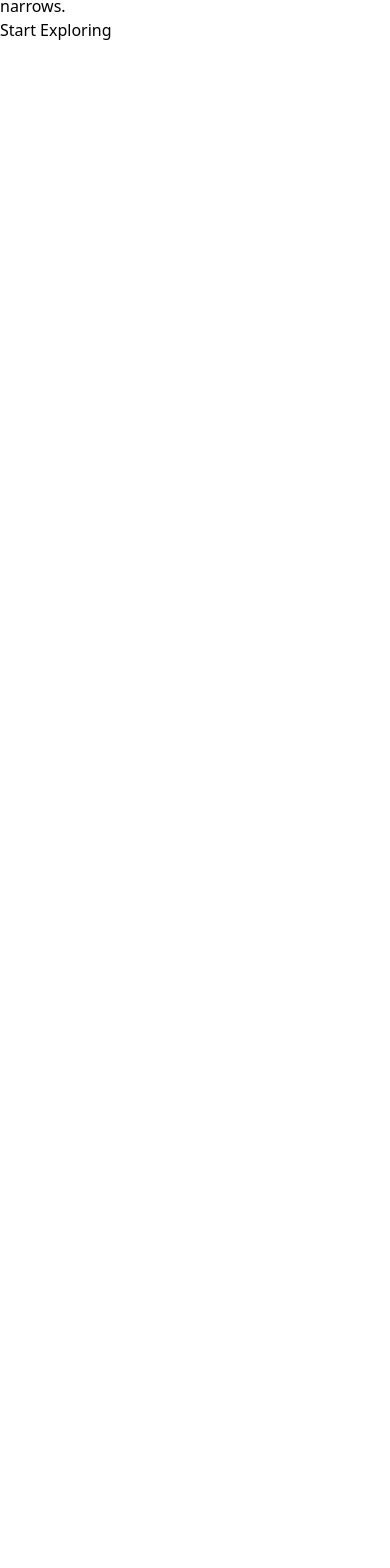
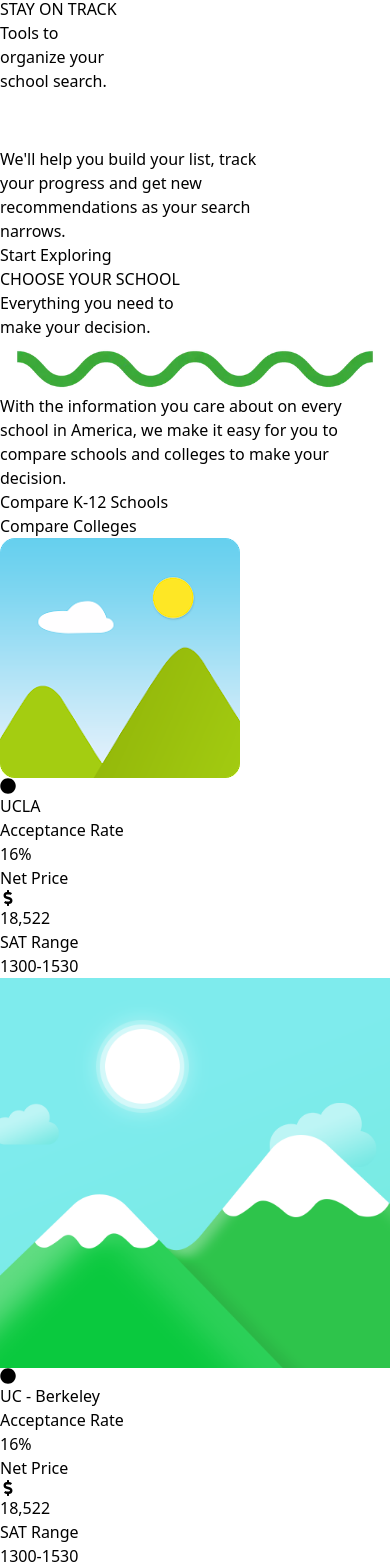
Before and after one commit to OliUllah1/niche, a React (Vite) app: page / in a window 390 px wide. Shown: the part 6960-8528 px from the top of the page. Before the commit the page ends 7002 px from the top, so only its background shows below. Built offline with nearby package versions, Linux system fonts and the light colour scheme.

Commit message:
information section \ done

```diff
--- a/src/Pages/Home/About/About.jsx
+++ b/src/Pages/Home/About/About.jsx
@@ -4,14 +4,15 @@ import logo1 from '../../../assets/images/about/about-logo-1.png'
 import logo2 from '../../../assets/images/about/about-logo-2.png'
 import logo3 from '../../../assets/images/about/about-logo-3.webp'
 import squiggle from '../../../assets/images/about/squiggle.png'
+import stamp from '../../../assets/images/about/stamp-everything.svg'
 import { FaCircle } from "react-icons/fa";
 
 
 
 const About = () => {
     return (
-        <>
-            <div className='bg-[#237c3a] px-2 flex lg:px-40 py-28'>
+            <div className='bg-[#237c3a] px-2 flex lg:px-40 py-28 relative'>
+                <img className='absolute -bottom-20 left-[44%] w-40' src={stamp} alt="" />
                 <div className='w-full px-5'>
                     <h1 className='px-2 ml-10 py-[10px] shadow-md rounded-lg bg-white w-24 flex items-center gap-2 text-gray-500 text-sm font-bold'>Your List <FaHeart className='text-[#237c3a]'></FaHeart></h1>
                     <div className=' ml-20 my-7'>
@@ -89,7 +90,6 @@ const About = () => {
                     <button className='font-semibold text-xl underline'>Start Exploring</button>
                 </div>
             </div>
-        </>
     );
 };
 
--- a/src/Pages/Home/Home/Home.jsx
+++ b/src/Pages/Home/Home/Home.jsx
@@ -4,6 +4,7 @@ import Admissions from '../Admissions/Admissions';
 import Services from '../Services/Services';
 import Stories from '../Stories/Stories';
 import About from '../About/About';
+import Information from '../Information/Information';
 
 const Home = () => {
     return (
@@ -13,6 +14,7 @@ const Home = () => {
             <Services></Services>
             <Stories></Stories>
             <About></About>
+            <Information></Information>
         </div>
     );
 };
--- /dev/null
+++ b/src/Pages/Home/Information/Information.jsx
@@ -0,0 +1,70 @@
+import React from 'react';
+import squiggle from '../../../assets/images/banner/squiggle.webp'
+import logo1 from '../../../assets/images/about/about-logo-1.png'
+import logo2 from '../../../assets/images/about/about-logo-3.webp'
+import { FaCircle,FaDollarSign } from "react-icons/fa";
+const Information = () => {
+    return (
+        <div className='flex'>
+            <div className='w-[100%] bg-white flex items-center justify-center'>
+            <div className='p-20'>
+            <p className='text-[#237c3a] font-medium text-xl mb-5'>CHOOSE YOUR SCHOOL</p>
+            <h1 className='text-[#237c3a] font-bold text-3xl'>Everything you need to <br className='hidden lg:block' /> make your decision.</h1>
+            <img className='w-44 my-5' src={squiggle} alt="" />
+            <p className='text-[#333] text-lg '>With the information you care about on every <br className='hidden lg:block' /> school in America, we make it easy for you to <br className='hidden lg:block' /> compare schools and colleges to make your <br className='hidden lg:block' /> decision.</p>
+            <button className='mt-7 text-[#237c3a] font-bold text-lg underline mb-4'>Compare K-12 Schools</button> <br />
+            <button className='text-[#237c3a] font-bold text-lg underline'>Compare Colleges</button>
+            </div>
+            </div>
+            <div className='w-[100%] bg-[#ff9800] flex justify-center'>
+                <div className='p-20 flex gap-10'>
+                    <div className='w-48 bg-white rounded-xl'>
+                        <img className='w-full h-24 rounded-t-lg' src={logo2} alt="" />
+                        <div className='p-5'>
+                        <FaCircle className='mb-1 mt-2 text-4xl text-[#237c3a]'></FaCircle>
+                        <h3 className='font-bold text-2xl'>UCLA</h3>
+                        <div className='mt-5 space-y-4'>
+                            <div>
+                                <p className='text-[#102f25] font-medium'>Acceptance Rate</p>
+                                <h5 className='text-[#237c3a] font-semibold text-2xl'>16%</h5>
+                            </div>
+                            <div>
+                                <p className='text-[#102f25] font-medium'>Net Price</p>
+                                <h5 className='flex items-center text-[#237c3a] font-semibold text-2xl'><FaDollarSign></FaDollarSign> 18,522</h5>
+                            </div>
+                            <div>
+                                <p className='text-[#102f25] font-medium'>SAT Range</p>
+                                <h5 className='text-[#237c3a] font-semibold text-2xl'>1300-1530</h5>
+                            </div>
+                        </div>
+                        </div>
+                    </div>
+                    <div className='w-48 bg-white rounded-xl'>
+                        <img className='w-full h-24 rounded-t-lg' src={logo1} alt="" />
+                        <div className='p-5'>
+                        <FaCircle className='mb-1 mt-2 text-4xl text-[#237c3a]'></FaCircle>
+                        <h3 className='font-bold text-2xl'>UC - Berkeley</h3>
+                        <div className='mt-5 space-y-4'>
+                            <div>
+                                <p className='text-[#102f25] font-medium'>Acceptance Rate</p>
+                                <h5 className='text-[#237c3a] font-semibold text-2xl'>16%</h5>
+                            </div>
+                            <div>
+                                <p className='text-[#102f25] font-medium'>Net Price</p>
+                                <h5 className='flex items-center text-[#237c3a] font-semibold text-2xl'><FaDollarSign></FaDollarSign> 18,522</h5>
+                            </div>
+                            <div>
+                                <p className='text-[#102f25] font-medium'>SAT Range</p>
+                                <h5 className='text-[#237c3a] font-semibold text-2xl'>1300-1530</h5>
+                            </div>
+                        </div>
+                        </div>
+                    </div>
+
+                </div>
+            </div>
+        </div>
+    );
+};
+
+export default Information;
```
Also changed, not shown: src/assets/images/about/stamp-everything.svg (added).
